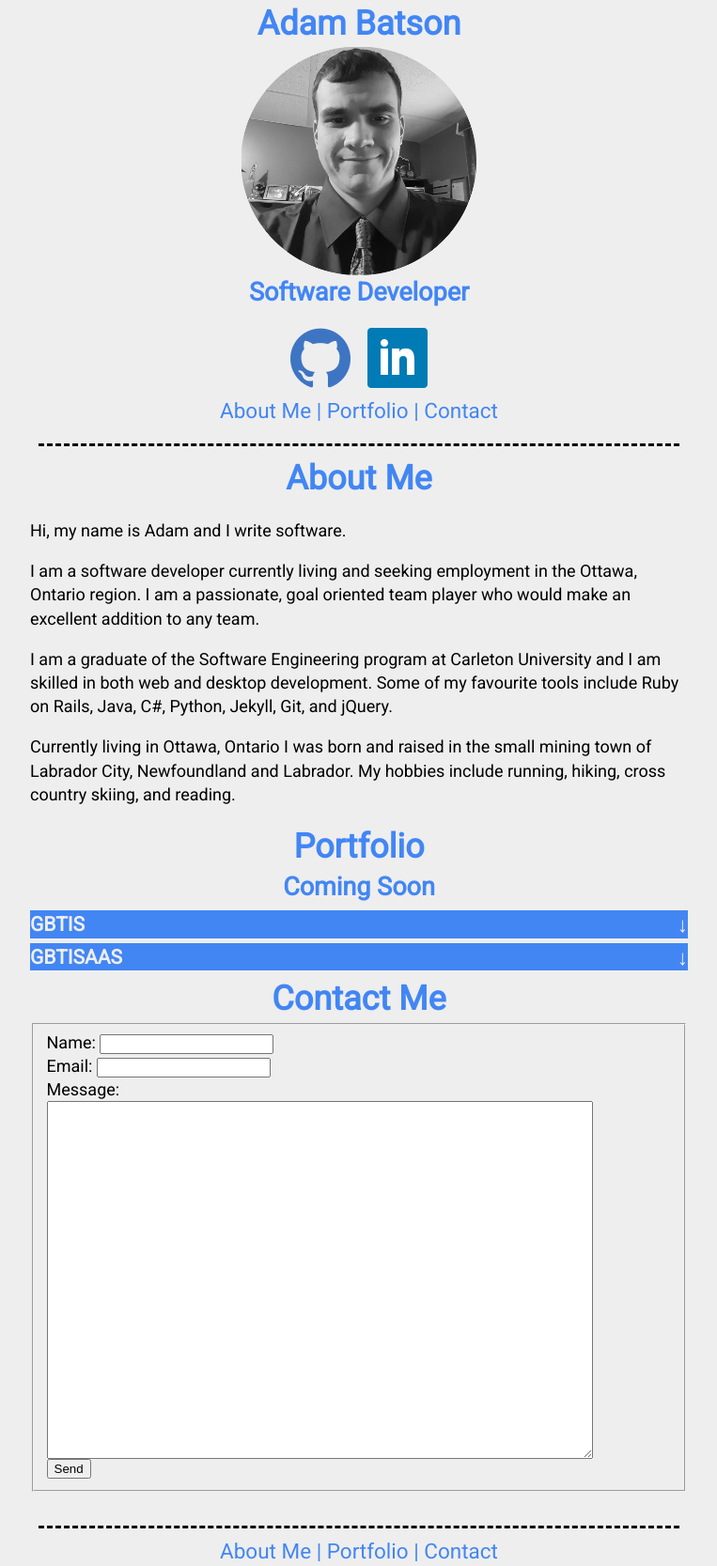
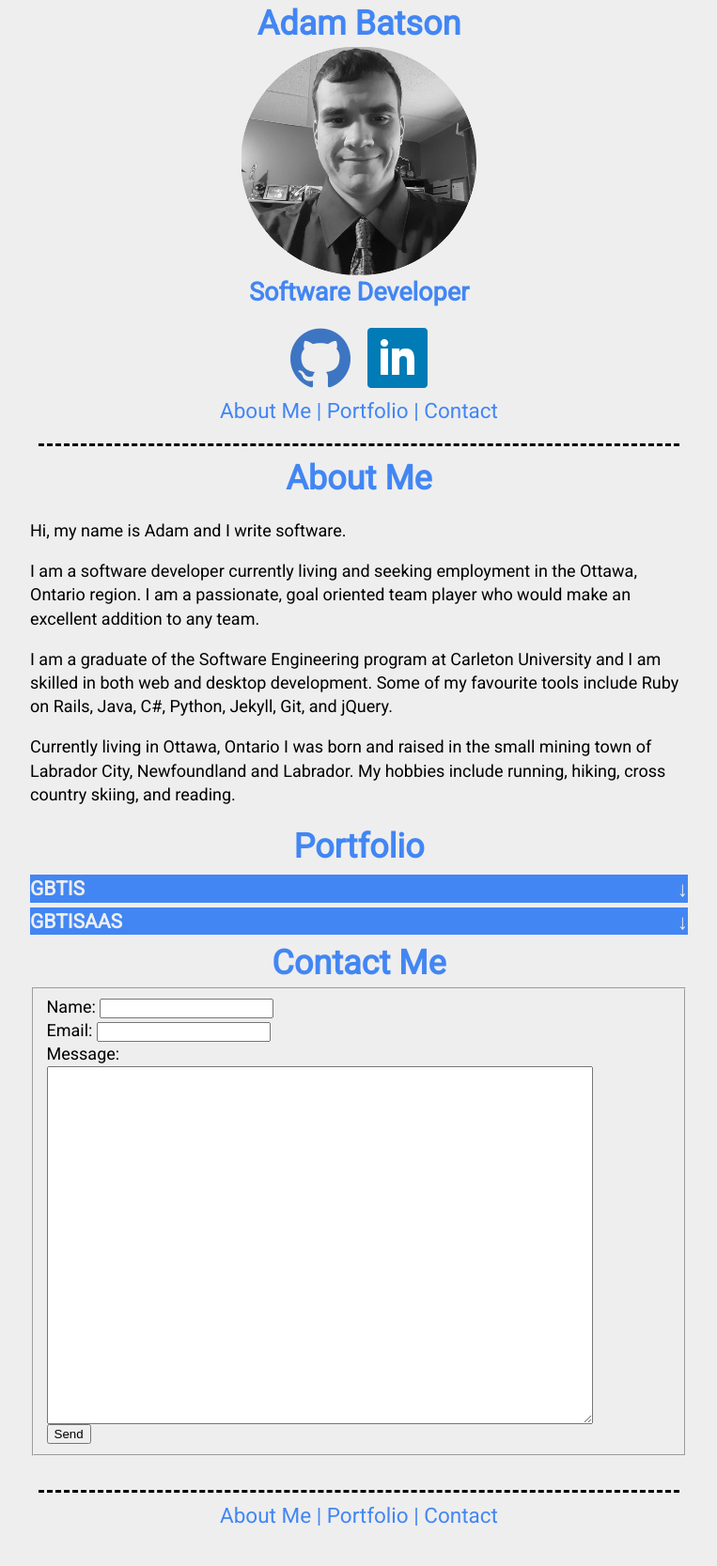
Before and after one commit to adambatson/adambatson.github.io, a Jekyll site: the page built from index.html, in a window 1280 px wide. Shown: the whole page at 94% size, without its empty margins (258-1021 px from the left). Built offline with Jekyll 4.4.1, drawn with Linux system fonts in a browser that asks for light colours; nearby versions of some CDN libraries; after the commit the page ends 1629 px from its top, so only the background shows below that.

Commit message:
Portfolio no longer needs coming soon header

```diff
--- a/_includes/portfolio.html
+++ b/_includes/portfolio.html
@@ -1,5 +1,4 @@
 <a name="portfolio"><h1>Portfolio</h1></a>
-<h2>Coming Soon</h2>
 
 <div id="portfolio">
 	<ul>
```
